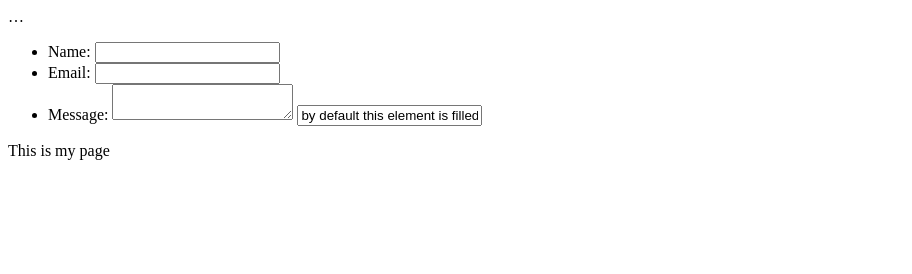
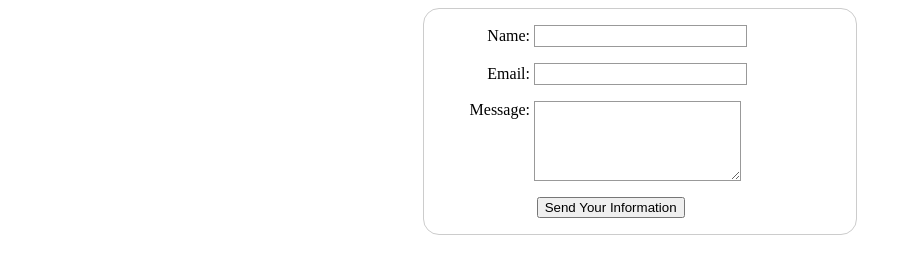
Before and after one commit to huskies-computer-club/east-club-site, a plain HTML site: page login.html in a window 1280 px wide. Shown: the whole page, without its empty margins (0-912 px from the left). Drawn offline with Linux system fonts and the light colour scheme.

Commit message:
11/2723 Login Changes
Removed  elements, removed 2nd form, added button, and added style in CSS

```diff
--- a/login.css
+++ b/login.css
@@ -1,3 +1,67 @@
 form {
     border: 2px solid red;
+    /* Center the form on the page */
+    margin: 0 auto;
+    width: 400px;
+    /* Form outline */
+    padding: 1em;
+    border: 1px solid #ccc;
+    border-radius: 1em;
 }
+
+ul {
+    list-style: none;
+    padding: 0;
+    margin: 0;
+}
+
+form li+li {
+    margin-top: 1em;
+}
+
+label {
+    /* Uniform size & alignment */
+    display: inline-block;
+    width: 90px;
+    text-align: right;
+}
+
+input,
+textarea {
+    /* To make sure that all text fields have the same font settings
+     By default, textareas have a monospace font */
+    font: 1em sans-serif;
+
+    /* Uniform text field size */
+    width: px;
+    box-sizing: border-box;
+
+    /* Match form field borders */
+    border: 1px solid #999;
+}
+
+input:focus,
+textarea:focus {
+    /* Additional highlight for focused elements */
+    border-color: #000;
+}
+
+textarea {
+    /* Align multiline text fields with their labels */
+    vertical-align: top;
+
+    /* Provide space to type some text */
+    height: 5em;
+}
+
+.button {
+    /* Align buttons with the text fields */
+    padding-left: 90px;
+    /* same size as the label elements */
+}
+
+button {
+    /* This extra margin represent roughly the same space as the space
+     between the labels and their text fields */
+    margin-left: 0.5em;
+}
--- a/login.html
+++ b/login.html
@@ -1,12 +1,14 @@
 <!DOCTYPE html>
 <html lang="en-US">
+
 <head>
   <meta charset="utf-8">
   <meta name="viewport" content="width=device-width">
   <title>My test page</title>
+  <link href="login.css" rel="stylesheet" />
 </head>
+
 <body>
-    <form action="/my-handling-form-page" method="post">…</form>
   <form action="/my-handling-form-page" method="post">
     <ul>
       <li>
@@ -20,11 +22,12 @@
       <li>
         <label for="msg">Message:</label>
         <textarea id="msg" name="user_message"></textarea>
-            <input type="text" value="by default this element is filled with this text" />
+      <li class="button">
+        <button type="submit">Send Your Information</button>
+      </li>
       </li>
     </ul>
   </form>
+</body>
 
-    <p>This is my page</p>
-  </body>
 </html>
```
Lines whose indentation alone changed are shown as unchanged.
